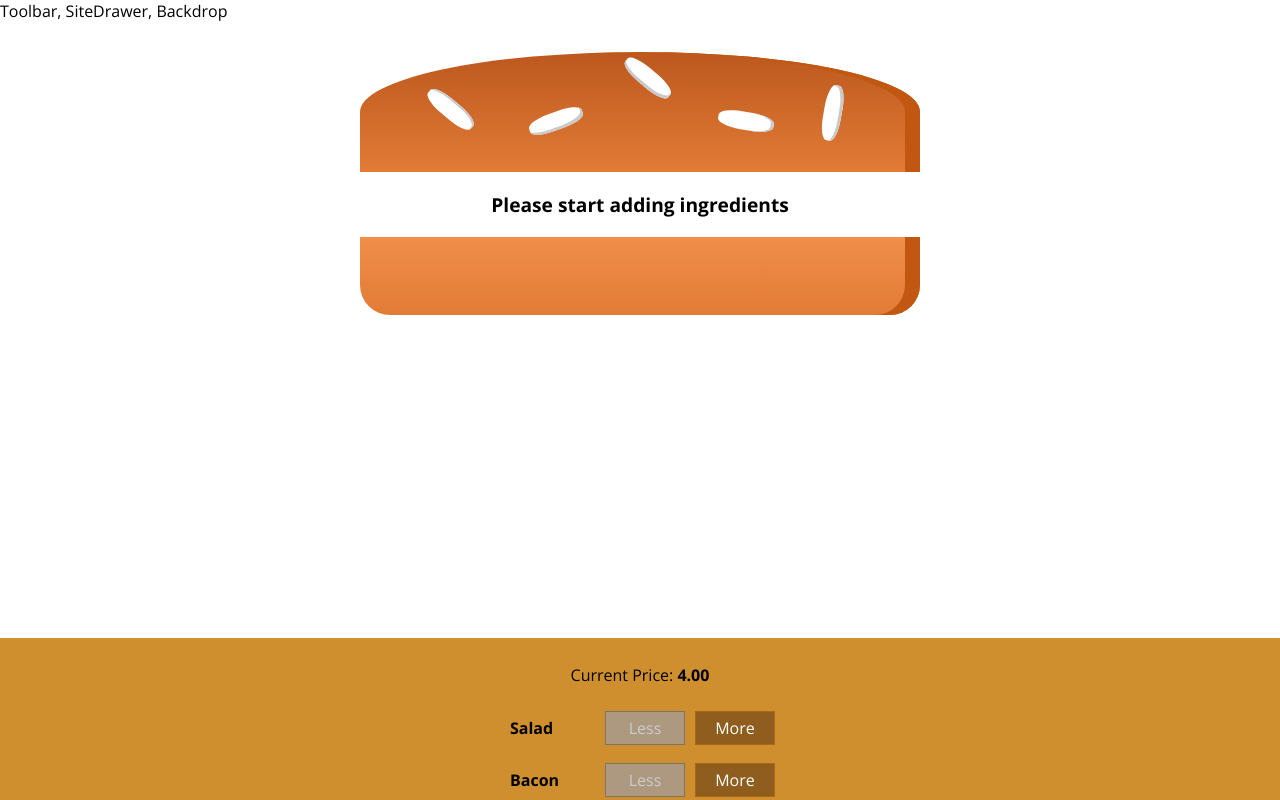
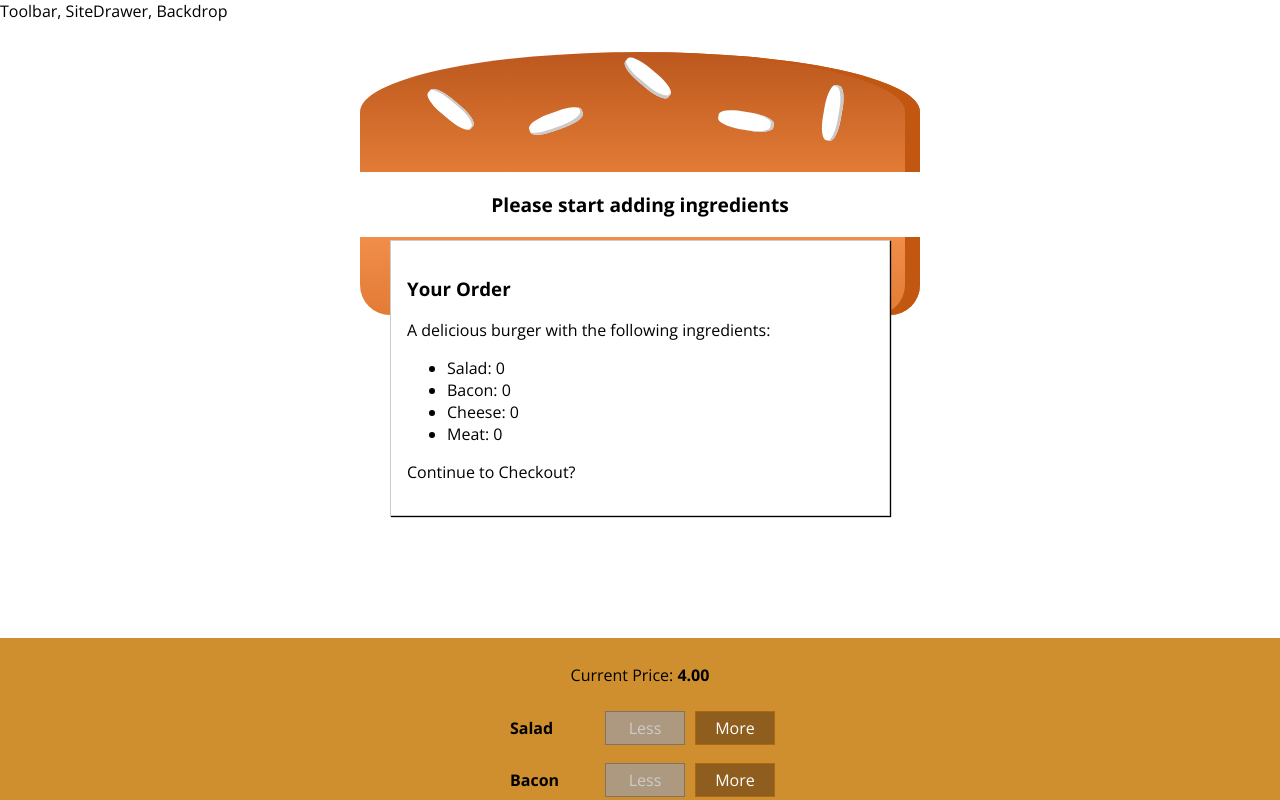
Before and after one commit to shibbirweb/reactjs-practice, a React (Create React App) app: page / in a window 1280 px wide. Shown: the top 800 px of the page. Built offline with nearby package versions, Linux system fonts and the light colour scheme.

Commit message:
21. Creating the Order Summary Modal

```diff
--- /dev/null
+++ b/src/components/Burger/OrderSummary/OrderSummary.js
@@ -0,0 +1,24 @@
+import React from 'react'
+import Auxiliary from "../../../hoc/Auxiliary"
+
+const orderSummary = (props) => {
+    const ingredientSummary = Object.keys(props.ingredients)
+        .map(igKey => {
+            return (<li key={igKey}>
+                <span style={{ textTransform: 'capitalize' }}>{igKey}</span>: { props.ingredients[igKey]}
+            </li>)
+        });
+
+    return (
+        <Auxiliary>
+            <h3>Your Order</h3>
+            <p>A delicious burger with the following ingredients:</p>
+            <ul>
+                {ingredientSummary}
+            </ul>
+            <p>Continue to Checkout?</p>
+        </Auxiliary>
+    )
+}
+
+export default orderSummary;
--- /dev/null
+++ b/src/components/UI/Modal/Modal.js
@@ -0,0 +1,10 @@
+import React from 'react'
+import classes from './Modal.module.css'
+
+const modal = (props) => (
+    <div className={classes.Modal}>
+        {props.children}
+    </div>
+);
+
+export default modal;
--- /dev/null
+++ b/src/components/UI/Modal/Modal.module.css
@@ -0,0 +1,20 @@
+.Modal {
+  position: fixed;
+  z-index: 500;
+  background-color: white;
+  width: 70%;
+  border: 1px solid #ccc;
+  box-shadow: 1px 1px 1px black;
+  padding: 16px;
+  left: 15%;
+  top: 30%;
+  box-sizing: border-box;
+  transition: all 0.3s ease-out;
+}
+
+@media (min-width: 600px) {
+  .Modal {
+    width: 500px;
+    left: calc(50% - 250px);
+  }
+}
--- a/src/containers/BurgerBuilder/BurgerBuilder.js
+++ b/src/containers/BurgerBuilder/BurgerBuilder.js
@@ -2,6 +2,8 @@ import React, {Component} from 'react'
 import Auxiliary from "../../hoc/Auxiliary"
 import Burger from "../../components/Burger/Burger"
 import BuildControls from '../../components/Burger/BuildControls/BuildControls'
+import Modal from "../../components/UI/Modal/Modal"
+import OrderSummary from '../../components/Burger/OrderSummary/OrderSummary'
 
 const INGREDIENT_PRICES = {
     salad: 0.5,
@@ -100,6 +102,9 @@ class BurgerBuilder extends Component{
 
        return (
            <Auxiliary>
+            <Modal>
+                   <OrderSummary ingredients={this.state.ingredients}/>
+            </Modal>
             <Burger ingredients={this.state.ingredients}/>
             <BuildControls
                 ingredientAdded={this.addIngredientHandler}
```
Also changed, not shown: src/components/UI/Backdrop/Backdrop.js (added).
